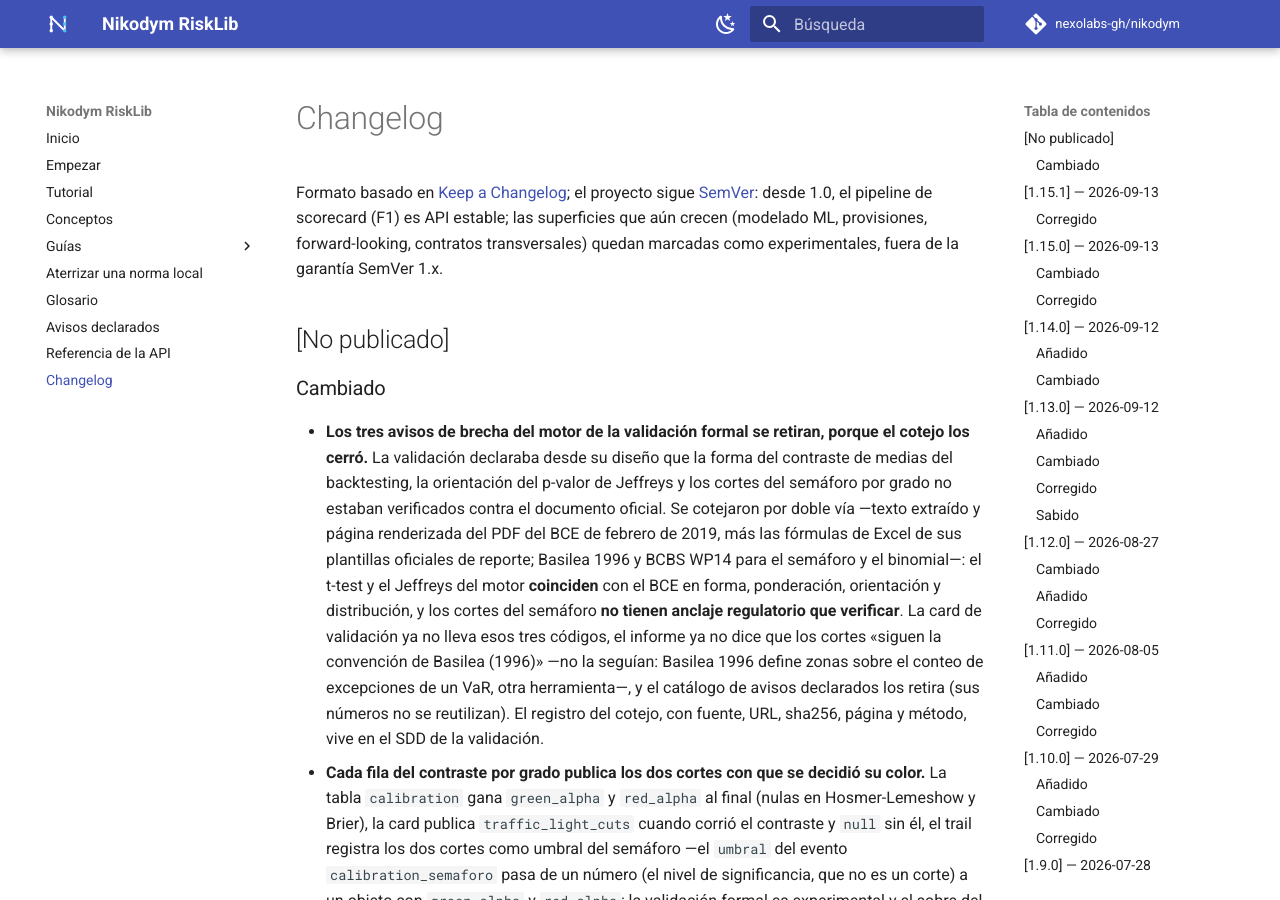
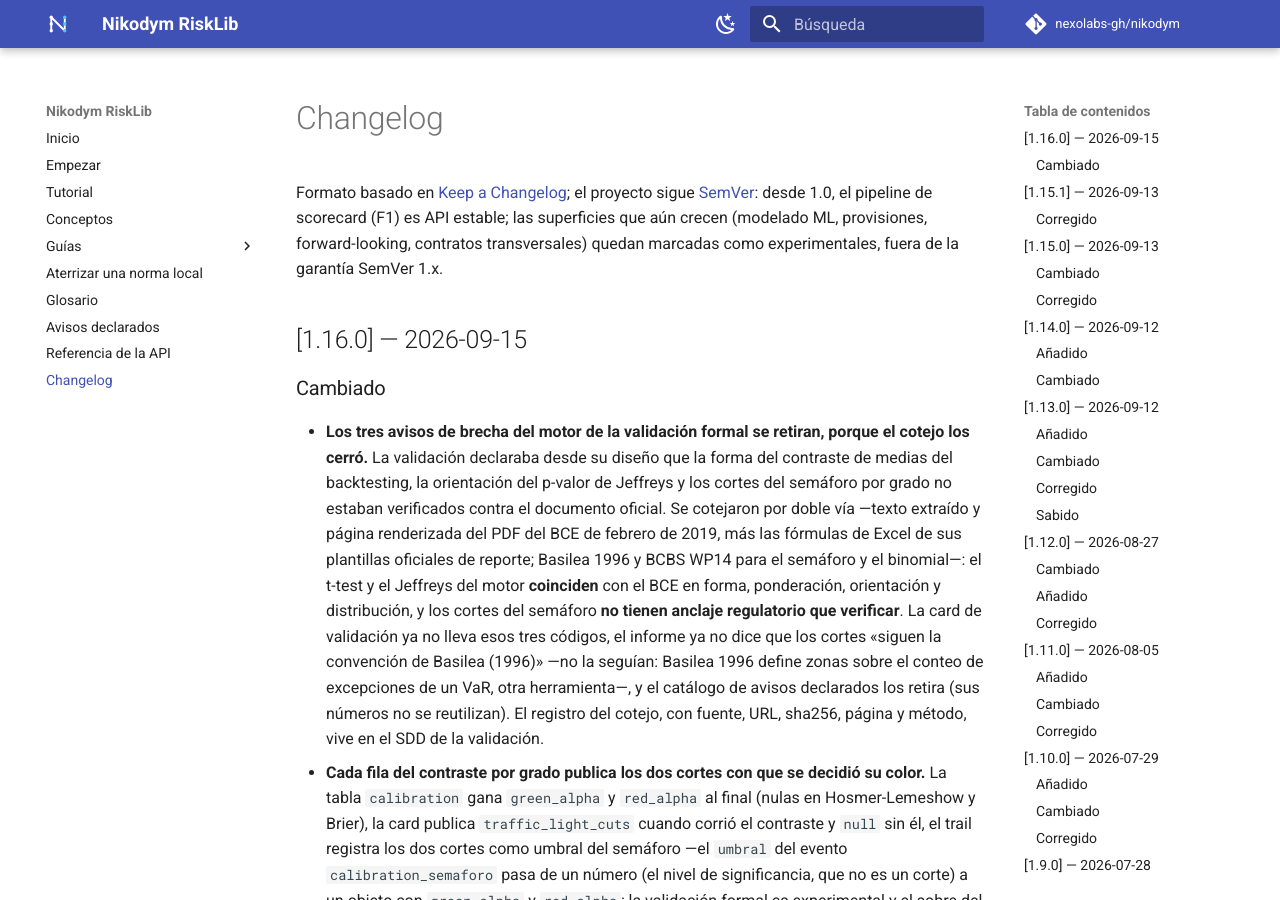
Before and after one commit to nexolabs-gh/nikodym, an MkDocs documentation site: the page built from docs_site/changelog.md, in a window 1280 px wide and 900 px high. Built offline with MkDocs 1.6.1 and Material for MkDocs 9.7.7, drawn with Linux system fonts in a browser that asks for light colours; comment, search, counter and statistics services are not loaded.

Commit message:
release: 1.16.0 — capa C de VALIDACION-COTEJADA, rótulos del informe y el cierre del scorecard
`__version__` 1.15.1 → 1.16.0; CHANGELOG `## [No publicado]` → `## [1.16.0] — 2026-09-15` (capas A, B y C de VALIDACION-COTEJADA y los rótulos de las tablas de validación); portada «Estado: 1.16.0 — release estable» y `api.md` «código publicado (1.16.0)». OK de Cami del 2026-09-15, condicionado a suite completa verde, CI 18/18 del bump y del tag y smoke en venv limpio.

Co-Authored-By: Claude Opus 5 <noreply@anthropic.com>

```diff
--- a/CHANGELOG.md
+++ b/CHANGELOG.md
@@ -5,7 +5,7 @@ el proyecto sigue [SemVer](https://semver.org/lang/es/): desde 1.0, el pipeline
 es API estable; las superficies que aún crecen (modelado ML, provisiones, forward-looking,
 contratos transversales) quedan marcadas como experimentales, fuera de la garantía SemVer 1.x.
 
-## [No publicado]
+## [1.16.0] — 2026-09-15
 
 ### Cambiado
 
--- a/docs_site/api.md
+++ b/docs_site/api.md
@@ -2,7 +2,7 @@
 
 Superficie pública de Nikodym RiskLib, organizada por dominio. Cada símbolo se genera
 automáticamente desde sus *docstrings* con [mkdocstrings]; las firmas y campos son los del código
-publicado (`1.15.1`).
+publicado (`1.16.0`).
 
 !!! note "Estabilidad (SemVer 1.x)"
     El pipeline de validación de scorecard (F1) —el trío `run` → `Study` → `NikodymConfig` y los
--- a/src/nikodym/__init__.py
+++ b/src/nikodym/__init__.py
@@ -10,7 +10,7 @@ pública de alto nivel (`run`, `check_pipeline`, `assemble_run`) se re-exporta d
 
 from typing import TYPE_CHECKING, Any
 
-__version__ = "1.15.1"
+__version__ = "1.16.0"
 
 __all__ = [
     "DatasetCheck",
```
Also changed, not shown: docs_site/index.md (+1 -1 lines).
